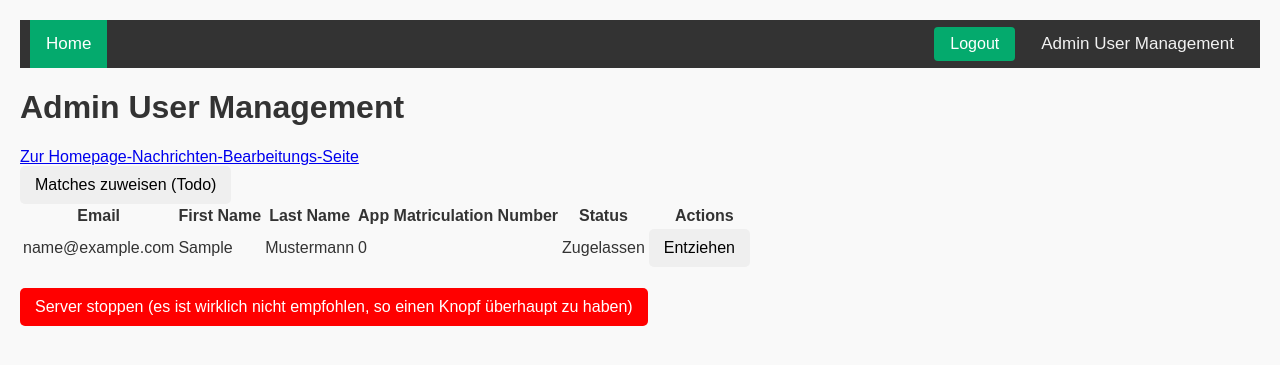
After one commit to malinviveka/buddy-matching, a Django app: page /cadmin/users/ in a window 1280 px wide. The commit adds this page. Shown: the top 365 px of the page. Run offline with Django 5.2, Linux system fonts and the light colour scheme; the visitor is signed in with stand-in values (Sample User, id 1); data comes from the database, SQL or seed files in the repository; parts of the project's set-up code (start-up, migrations or seed data) failed here and were passed over.

Commit message:
Add most of basic admin site functionality

```diff
--- /dev/null
+++ b/myproject/helloapp/static/helloapp/admin_user_list.js
@@ -0,0 +1,47 @@
+document.addEventListener('DOMContentLoaded', () => {
+    // Select all buttons with the class 'toggle-permission'
+    const buttons = document.querySelectorAll('.toggle-permission');
+    buttons.forEach((button) => {
+        button.addEventListener('click', () => {
+            var _a;
+            const userId = button.dataset.userId;
+            if (!userId) {
+                console.error("User ID is not defined on the button.");
+                return;
+            }
+            // CSRF token value from the hidden input field
+            const csrfToken = ((_a = document.querySelector('input[name="csrfmiddlewaretoken"]')) === null || _a === void 0 ? void 0 : _a.value) || '';
+            // Fetch API call to toggle permission
+            fetch(`/cadmin/users/toggle_permission/${userId}/`, {
+                method: 'POST',
+                headers: {
+                    'X-CSRFToken': csrfToken,
+                    'Content-Type': 'application/json',
+                },
+            })
+                .then((response) => {
+                if (!response.ok) {
+                    throw new Error(`HTTP error! Status: ${response.status}`);
+                }
+                return response.json();
+            })
+                .then((data) => {
+                const row = document.querySelector(`#user-${userId}`);
+                if (!row) {
+                    console.error(`Row for user ID ${userId} not found.`);
+                    return;
+                }
+                const statusCell = row.querySelector('.status');
+                if (statusCell) {
+                    statusCell.textContent = data.is_permitted ? 'Zugelassen' : 'Nicht zugelassen';
+                }
+                // Update button text
+                button.textContent = data.is_permitted ? 'Entziehen' : 'Zulassen';
+            })
+                .catch((error) => {
+                console.error('Error while toggling permission:', error);
+                alert('Fehler beim Aktualisieren des Status');
+            });
+        });
+    });
+});
--- /dev/null
+++ b/myproject/helloapp/templates/helloapp/admin_user_site.html
@@ -0,0 +1,60 @@
+{% extends 'helloapp/base.html' %}
+
+{% block title %}Admin User Management{% endblock %}
+
+{% load static %}
+
+{% block content %}
+
+<script src="{% static 'helloapp/admin_user_list.js' %}"></script>
+<input type="hidden" name="csrfmiddlewaretoken" value="{{ csrf_token }}">
+
+    <h1>Admin User Management</h1>
+    <!--Sorry, dass die Seiteso hässlig ist, ich gebe sie -->
+    <a href="{% url 'edit_homepage_text' %}">Zur Homepage-Nachrichten-Bearbeitungs-Seite</a> <br>
+
+    <button type="submit">Matches zuweisen (Todo)</button> <br>
+
+    <table>
+        <thead>
+            <tr>
+                <th>Email</th>
+                <th>First Name</th>
+                <th>Last Name</th>
+                <th>App Matriculation Number</th>
+                <th>Status</th>
+                <th>Actions</th>
+            </tr>
+        </thead>
+        <tbody>
+            {% for user in users %}
+            <tr id="user-{{ user.id }}">
+                <td>{{ user.email }}</td>
+                <td>{{ user.first_name }}</td>
+                <td>{{ user.surname }}</td>
+                <td>{{ user.app_matr_number }}</td>
+                <td class="status">
+                    {% if user.is_permitted %}
+                        Zugelassen
+                    {% else %}
+                        Nicht zugelassen
+                    {% endif %}
+                </td>
+                <td>
+                    <button class="toggle-permission" data-user-id="{{ user.id }}">
+                        {% if user.is_permitted %}Entziehen{% else %}Zulassen{% endif %}
+                    </button>
+                </td>
+            </tr>
+            {% endfor %}
+        </tbody>
+    </table>
+
+    <br>
+
+    <form method="POST" action="{% url 'shutdown' %}">
+        {% csrf_token %}
+        <button type="submit" style="background-color: red; color: white;">Server stoppen (es ist wirklich nicht empfohlen, so einen Knopf überhaupt zu haben)</button>
+    </form>
+
+{% endblock %}
--- a/myproject/helloapp/templates/helloapp/base.html
+++ b/myproject/helloapp/templates/helloapp/base.html
@@ -17,6 +17,9 @@
                 <button type="submit">Logout</button>
             </form>
             <!--<a href="{% url 'logout' %}">Logout</a>-->
+            {% if user.is_staff %}
+                <a href="{% url 'admin_user_list' %}">Admin User Management</a>
+            {% endif %}
         {% else %}
             <a href="{% url 'login' %}">Login</a>
             <a href="{% url 'create_account_view' %}">Create Account</a> <!--only needed if not logged in-->
--- a/myproject/helloapp/urls.py
+++ b/myproject/helloapp/urls.py
@@ -10,5 +10,9 @@ urlpatterns = [
     #path('api/save_entry/', views.save_entry, name='save_entry'),
     #path('api/get_entries/', views.get_entries, name='get_entries'),
     path('logout/', views.logout_view, name='logout'),
+    path('cadmin/users/', views.admin_user_list, name='admin_user_list'),
+    path('cadmin/users/toggle_permission/<int:user_id>/', views.toggle_user_permission, name='toggle_user_permission'),
+    path('cadmin/edit_homepage_text/', views.edit_homepage_text, name='edit_homepage_text'),
+    path('shutdown/', views.shutdown_server, name='shutdown'),
     path('', views.homepage, name='homepage'),
 ]
--- a/myproject/helloapp/views.py
+++ b/myproject/helloapp/views.py
@@ -6,19 +6,25 @@ import json
 from django.http import JsonResponse
 from django.views.decorators.csrf import csrf_exempt
 from django.views.decorators.http import require_http_methods
-from django.shortcuts import render, redirect
+from django.contrib.auth.decorators import user_passes_test
+from django.shortcuts import render, redirect, get_object_or_404
 from .forms import BuddyMatchingUserCreationForm, LoginForm
 from django.views import View
 from django.contrib.auth import logout, authenticate, login
 from django.contrib import messages
-from .models import BuddyMatchingUser
+from .models import BuddyMatchingUser, HomepageText
+# Test
+from django.http import HttpResponse
+import os
+import sys
 
 
 def homepage(request):
     """
     Render the homepage template.
     """
-    return render(request, 'helloapp/homepage.html')
+    homepage_text = HomepageText.objects.first()
+    return render(request, 'helloapp/homepage.html', {"homepage_text": homepage_text})
 
 
 class AccountCreationView(View):
@@ -96,7 +102,38 @@ def logout_view(request):
     logout(request)
     return redirect('homepage')
 
+@user_passes_test(lambda u: u.is_staff)
+def admin_user_list(request):
+    users = BuddyMatchingUser.objects.all()
+    return render(request, 'helloapp/admin_user_site.html', {'users': users})
 
+@user_passes_test(lambda u: u.is_staff)
+def toggle_user_permission(request, user_id):
+    if request.method == "POST":
+        user = get_object_or_404(BuddyMatchingUser, id=user_id)
+        user.is_permitted = not user.is_permitted
+        user.save()
+        return JsonResponse({'is_permitted': user.is_permitted})
+    return JsonResponse({'error': 'Invalid request'}, status=400)
+
+@user_passes_test(lambda u: u.is_staff)
+def edit_homepage_text(request):
+    homepage_text, created = HomepageText.objects.get_or_create(id=1)  # Standardtext erstellen, falls noch nicht vorhanden
+
+    if request.method == "POST":
+        new_content = request.POST.get("content")
+        homepage_text.content = new_content
+        homepage_text.save()
+        return redirect('admin_user_list')  # Zurück zur Admin-Seite
+
+    return render(request, "helloapp/edit_homepage_text.html", {"homepage_text": homepage_text})
+
+
+def shutdown_server(request):
+    if not request.user.is_staff:
+        return HttpResponse("Unauthorized", status=401)
+    os._exit(0)  # Beendet den Python-Prozess (unsicher, aber funktional)
+    return HttpResponse("Server is shutting down...")
 
 # The following is old code from the helloWorld prototype. I leave it here for now, if someone needs to look something up
 
```
Also changed, not shown: myproject/helloapp/static/helloapp/admin_user_list.ts (added, +51 -0 lines).
